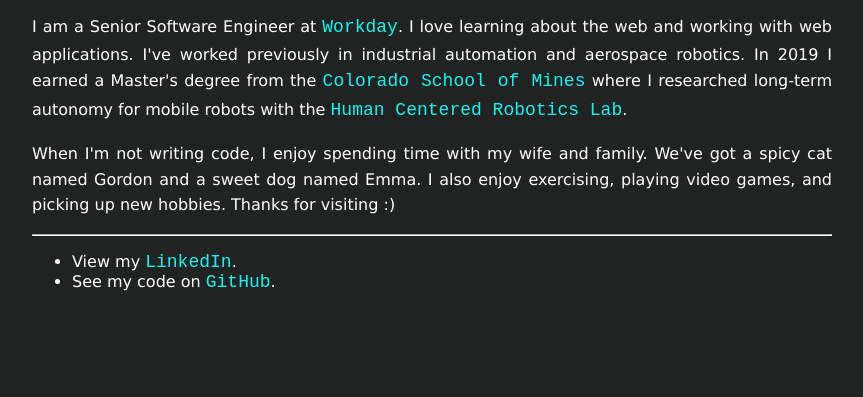
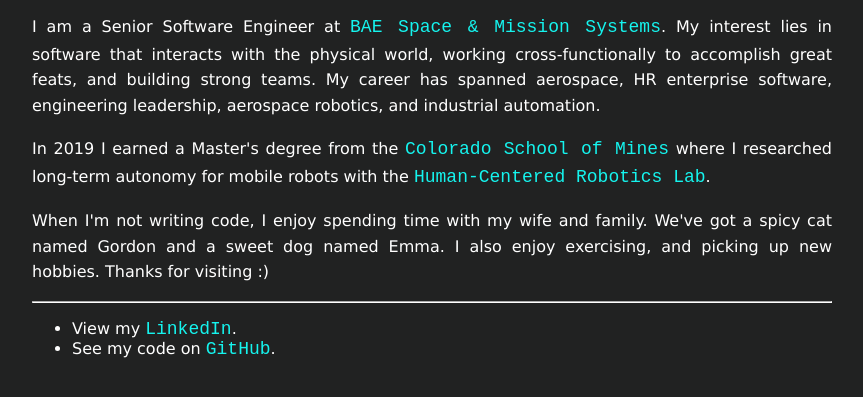
Before and after one commit to znahman/zn-portfolio, a Gatsby site: page / in a window 1280 px wide. Shown: the part 339-736 px from the top of the page, without its empty margins (208-1071 px from the left). Built offline with nearby package versions, Linux system fonts and the light colour scheme; Gatsby itself is replaced by a stand-in of ours.

Commit message:
update with bae information

```diff
--- a/src/pages/index.tsx
+++ b/src/pages/index.tsx
@@ -15,9 +15,11 @@ const IndexPage: React.FC = () => (
         <ParagraphHeader title="hello world" />
         <p style={{ lineHeight: `1.6`, textAlign: `justify` }}>
             I am a Senior Software Engineer at{` `}
-            <ALink href="https://www.workday.com" linkText="Workday" />. I love
-            learning about the web and working with web applications. I've
-            worked previously in industrial automation and aerospace robotics.
+            <ALink href="https://www.baesystems.com/en-us/who-we-are/space-and-mission-systems" linkText="BAE Space & Mission Systems" />.
+            My interest lies in software that interacts with the physical world, working cross-functionally to accomplish great feats, and building strong teams.
+            My career has spanned aerospace, HR enterprise software, engineering leadership, aerospace robotics, and industrial automation.
+        </p>
+        <p style={{ lineHeight: `1.6`, textAlign: `justify` }}>
             In 2019 I earned a Master's degree from the{` `}
             <ALink
                 href="https://www.mines.edu"
@@ -27,14 +29,14 @@ const IndexPage: React.FC = () => (
             the{` `}
             <ALink
                 href="http://hcr.mines.edu"
-                linkText="Human Centered Robotics Lab"
+                linkText="Human-Centered Robotics Lab"
             />
             .
         </p>
         <p style={{ lineHeight: `1.6`, textAlign: `justify` }}>
             When I'm not writing code, I enjoy spending time with my wife and
             family. We've got a spicy cat named Gordon and a sweet dog named
-            Emma. I also enjoy exercising, playing video games, and picking up
+            Emma. I also enjoy exercising, and picking up
             new hobbies. Thanks for visiting :)
         </p>
     </Layout>
```
Also changed, not shown: src/pages/resume.tsx (+15 -2 lines).
